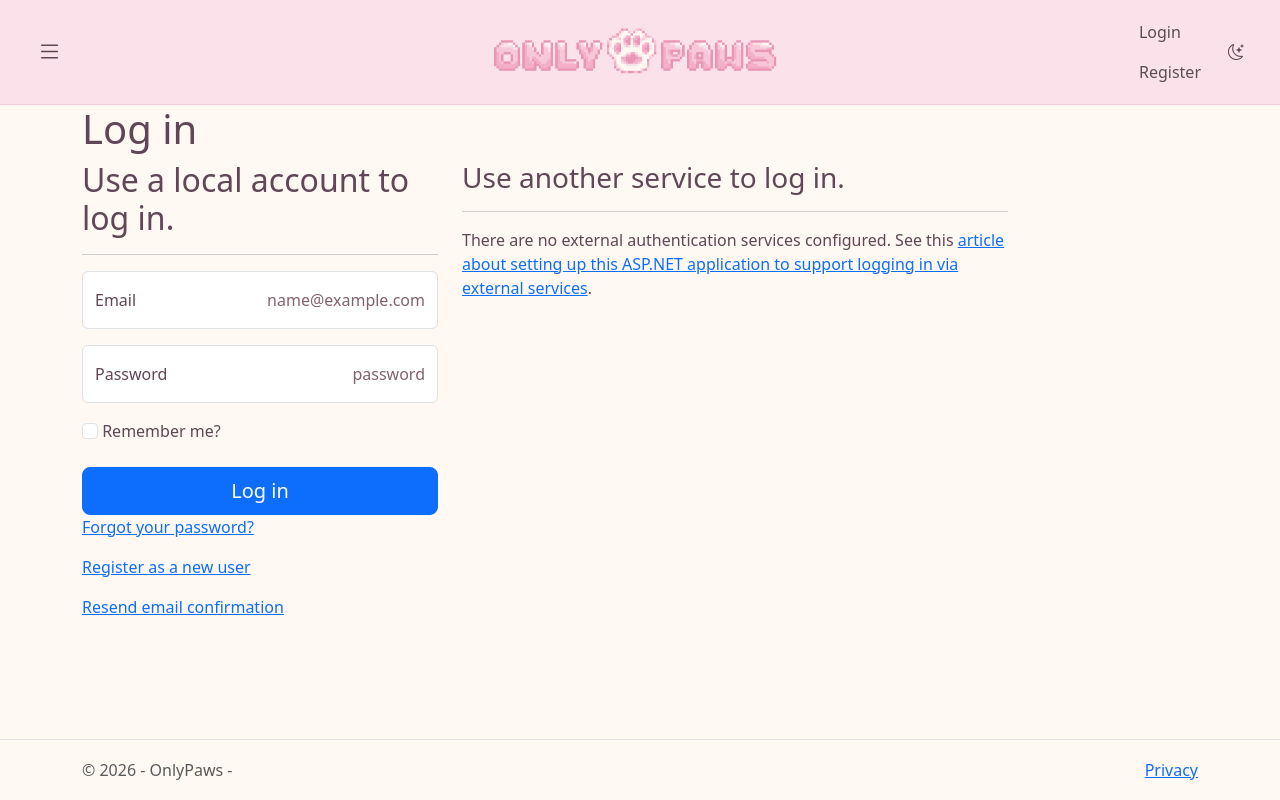
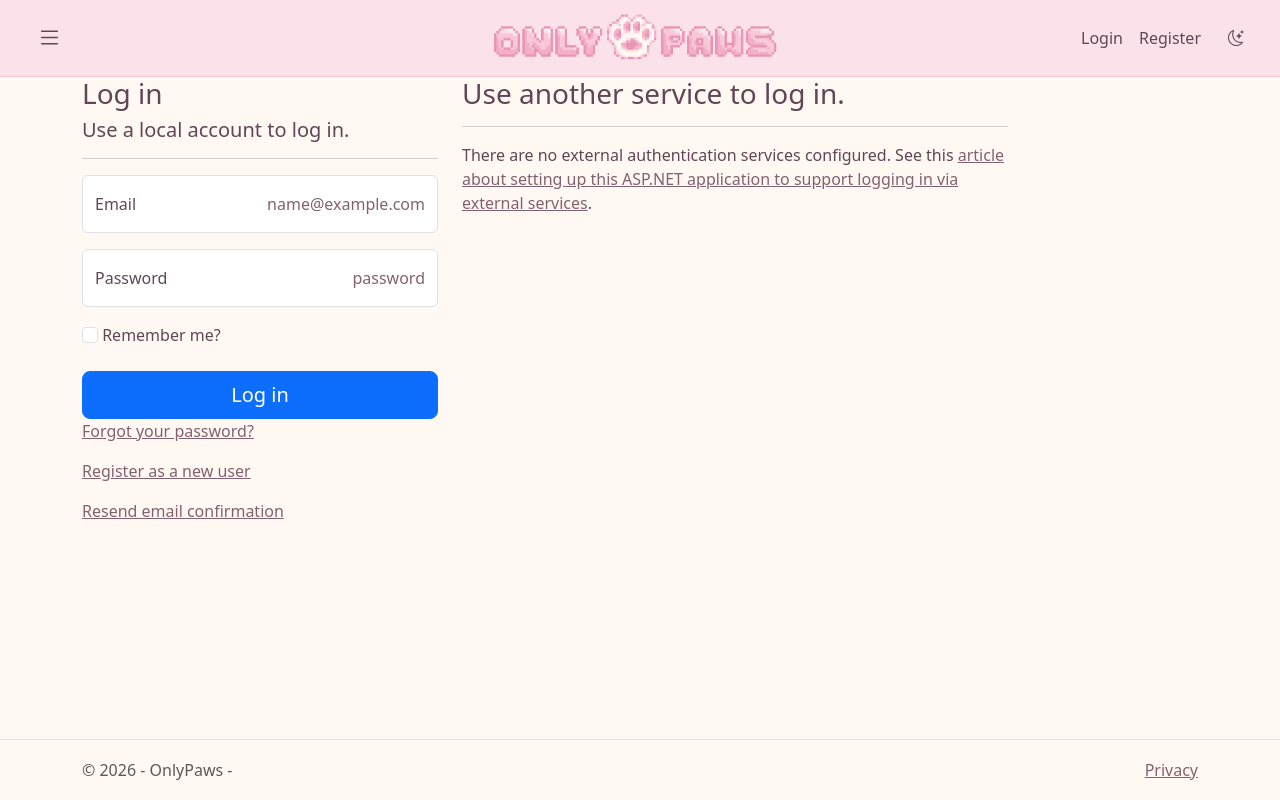
Before and after one commit to moliDoe/OnlyPaws, an ASP.NET Core app: page /Identity/Account/Login in a window 1280 px wide. Run offline with ASP.NET Core 8, Linux system fonts and the light colour scheme; tables that the repository leaves empty hold one stand-in row (values such as "Sample post"); style sheets or scripts are compiled from the project's sources; some libraries are stand-ins or nearby versions.

Commit message:
amazing css for beautifully made auth pages

```diff
--- a/OnlyPaws/Areas/Identity/Pages/Account/Login.cshtml
+++ b/OnlyPaws/Areas/Identity/Pages/Account/Login.cshtml
@@ -5,27 +5,31 @@
     ViewData["Title"] = "Log in";
 }
 
-<h1>@ViewData["Title"]</h1>
-<div class="row">
-    <div class="col-md-4">
-        <section>
+@section Styles {
+    <link rel="stylesheet" href="~/css/auth.css" asp-append-version="true" />
+}
+
+<div class="row auth-row">
+    <div class="col-md-4 ">
+        <section class="auth-container">
+            <h3>@ViewData["Title"]</h3>
             <form id="account" method="post">
-                <h2>Use a local account to log in.</h2>
-                <hr />
+                <h5>Use a local account to log in.</h5>
+                <hr/>
                 <div asp-validation-summary="ModelOnly" class="text-danger" role="alert"></div>
                 <div class="form-floating mb-3">
-                    <input asp-for="Input.Email" class="form-control" autocomplete="username" aria-required="true" placeholder="name@example.com" />
+                    <input asp-for="Input.Email" class="form-control" autocomplete="username" aria-required="true" placeholder="name@example.com"/>
                     <label asp-for="Input.Email" class="form-label">Email</label>
                     <span asp-validation-for="Input.Email" class="text-danger"></span>
                 </div>
                 <div class="form-floating mb-3">
-                    <input asp-for="Input.Password" class="form-control" autocomplete="current-password" aria-required="true" placeholder="password" />
+                    <input asp-for="Input.Password" class="form-control" autocomplete="current-password" aria-required="true" placeholder="password"/>
                     <label asp-for="Input.Password" class="form-label">Password</label>
                     <span asp-validation-for="Input.Password" class="text-danger"></span>
                 </div>
                 <div class="checkbox mb-3">
                     <label asp-for="Input.RememberMe" class="form-label">
-                        <input class="form-check-input" asp-for="Input.RememberMe" />
+                        <input class="form-check-input" asp-for="Input.RememberMe"/>
                         @Html.DisplayNameFor(m => m.Input.RememberMe)
                     </label>
                 </div>
--- a/OnlyPaws/Views/Shared/_LoginPartial.cshtml
+++ b/OnlyPaws/Views/Shared/_LoginPartial.cshtml
@@ -2,7 +2,7 @@
 @using OnlyPaws.Models
 @inject SignInManager<AppUser> SignInManager
 
-<ul class="navbar-nav">
+<ul class="navbar-nav flex-row align-items-center gap-3">
     @if (SignInManager.IsSignedIn(User))
     {
         <li class="nav-item">
--- a/OnlyPaws/wwwroot/css/site.css
+++ b/OnlyPaws/wwwroot/css/site.css
@@ -118,7 +118,7 @@ body {
 }
 .onlypaws-menu .offcanvas-header {
   background-color: var(--bg-card);
-  border-bottom: 1px solid var(--baby-pink);
+  border-bottom: 1px solid var(--border-color);
 }
 
 .onlypaws-menu .offcanvas-title {
@@ -142,3 +142,14 @@ body {
 .nav-link:hover {
   color: var(--rose-pink);
 }
+
+.nav-link {
+  color: var(--text-primary);
+}
+a {
+  color: var(--text-secondary);
+}
+.form-check-input:checked {
+  background-color: var(--btn-hover);
+  border-color: var(--bg-card);
+}
```
Also changed, not shown: OnlyPaws/Areas/Identity/Pages/Account/Register.cshtml (+12 -10 lines).
